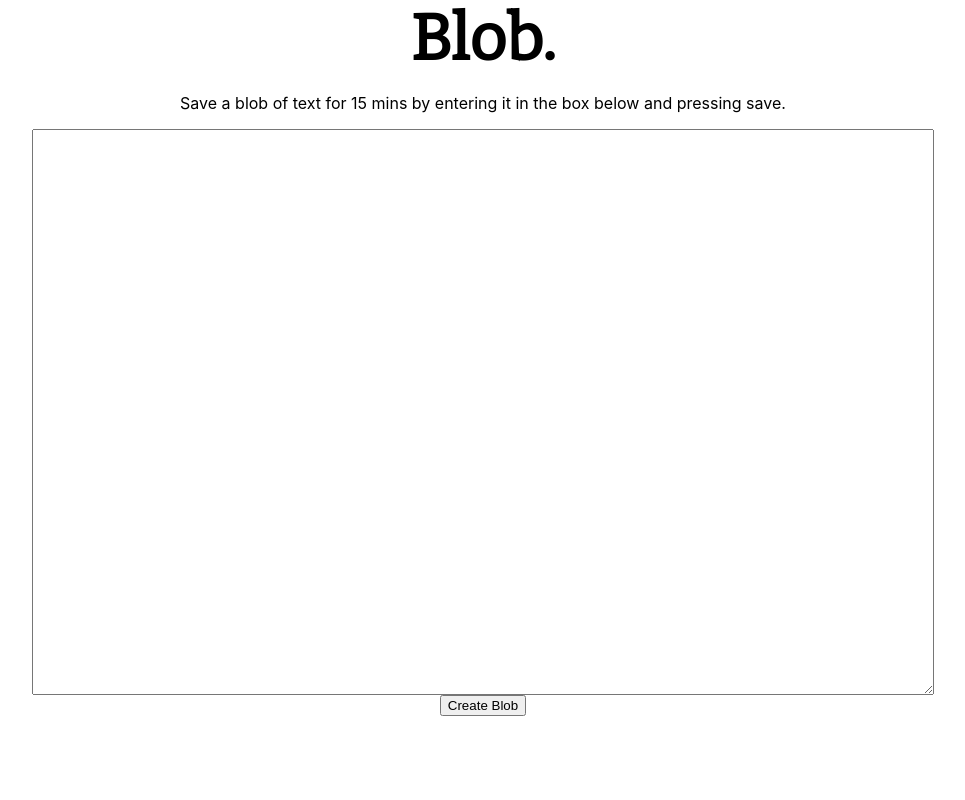
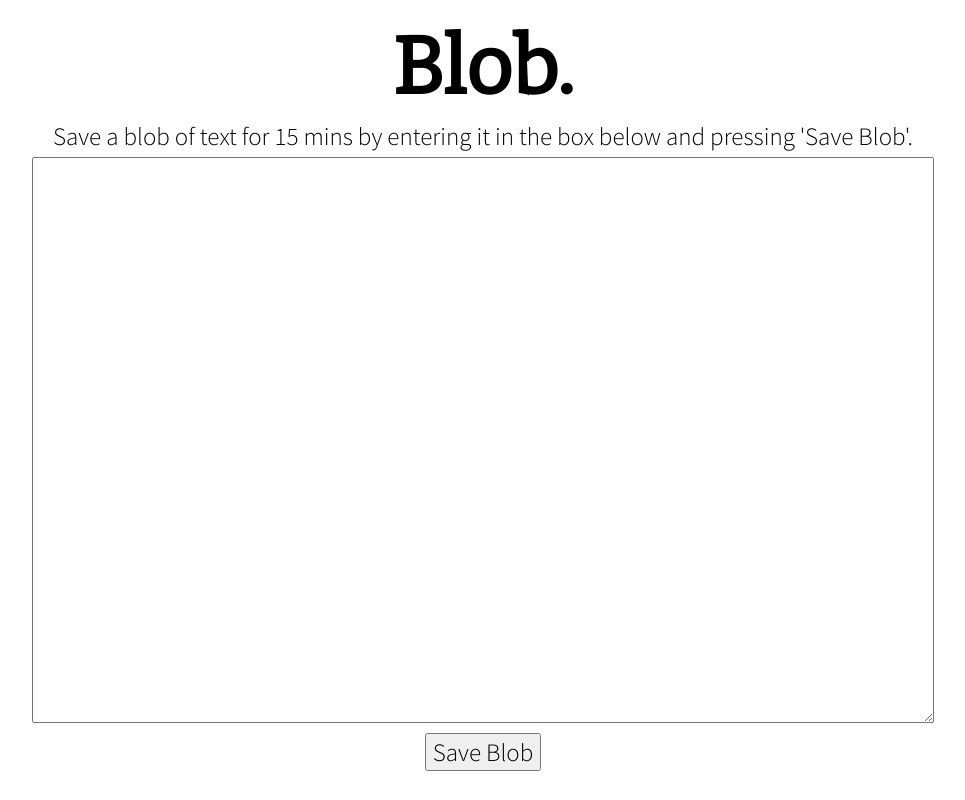
Before and after one commit to jgo-re/jgo-re.github.io, a React (Create React App) app in the folder blob-frontend/: page / in a window 1280 px wide. Shown: the whole page, without its empty margins (157-1122 px from the left). Built offline with nearby package versions, Linux system fonts and the light colour scheme.

Commit message:
Adding buttons to the view blob screen to copy value, copy url or create new

```diff
--- a/blob-frontend/src/App.css
+++ b/blob-frontend/src/App.css
@@ -7,16 +7,25 @@
   pointer-events: none;
 }
 
+html {
+  height: 100%;
+  font-size: 1.25em;
+}
+
 body {
+  height: 100%;
   display: flex;
   flex-direction: column;
   align-items: center;
 }
+
 #root {
   width: 100%;
+  height: 100%;
 }
+
 textarea {
-  height: 70vh;
+  height: 70%;
   width: 70%;
 }
 
@@ -28,10 +37,28 @@ textarea {
   justify-content: center;
 }
 p {
-  font-size: 1em;
+  font-size: 1.25em;
+  text-align: center;
+  font-family: 'Source Sans Pro', sans-serif;
+  margin: 5px;
 }
 h1 {
   font-family: 'Bitter', serif;
   font-size: 4em;
   margin: 0;
+  text-align: center;
 }
+
+button {
+  margin: 10px;
+  font-family: 'Source Sans Pro', sans-serif;
+  font-size: 1.25em;
+  text-align: center;
+  cursor: pointer;
+}
+
+.wrapper {
+  display: flex;
+  flex-wrap: wrap;
+  justify-content: center;
+}
--- a/blob-frontend/src/App.js
+++ b/blob-frontend/src/App.js
@@ -27,15 +27,18 @@ function NewBlob(){
   console.log("New Blob");
   return (
       <>
-      <p>Save a blob of text for 15 mins by entering it in the box below and pressing save.</p>
+      <p>Save a blob of text for 15 mins by entering it in the box below and pressing 'Save Blob'.</p>
       <textarea/>
-      <button onClick={CallCreateBlob}>Create Blob</button>
+      <button onClick={CallCreateBlob}>Save Blob</button>
       </>
   );
 }
 
 function CallCreateBlob(){
   let val = document.querySelector('textarea').value;
+  if(val == '')
+    return;
+
   let json = `{"Value":"${encodeURI(val)}"}`;
   fetch('https://blob-api-go.herokuapp.com/b/', { method: 'POST', body: json})
   .then(response => response.json())
@@ -59,5 +62,26 @@ function ViewBlob(key){
     window.location = `/`;
   }
 
-  return <textarea value={value} readOnly={false}/>;
+  return (
+    <>
+    <textarea value={value} readOnly={false}/>
+    <div className="wrapper">
+      <button onClick={CopyBlob}>Copy Blob</button><button onClick={MakeNewBlob}>Make New Blob</button><button onClick={CopyLink}>Copy Blob Link</button>
+    </div>
+    </>
+
+  );
 }
+
+function CopyBlob() {
+  let val = document.querySelector('textarea').value;
+  navigator.clipboard.writeText(val);
+}
+
+function MakeNewBlob() {
+  window.location = `/`;
+}
+
+function CopyLink() {
+  navigator.clipboard.writeText(window.location.href);
+}
--- a/blob-frontend/src/GetBlob.js
+++ b/blob-frontend/src/GetBlob.js
@@ -1,4 +1,4 @@
-import React, { useEffect, useState } from "react";
+import { useEffect, useState } from "react";
 
 function GetBlob(key) {
   const [value, setValue] = useState("Loading...");
```
Also changed, not shown: blob-frontend/src/Blob.js (deleted, +0 -7 lines).
